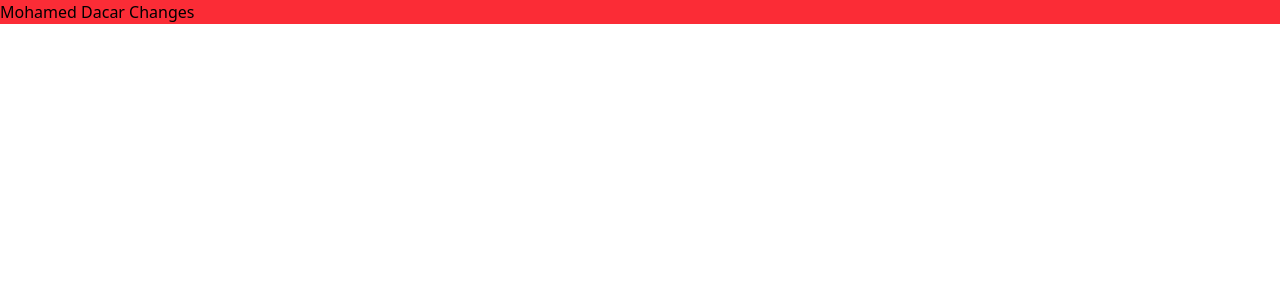
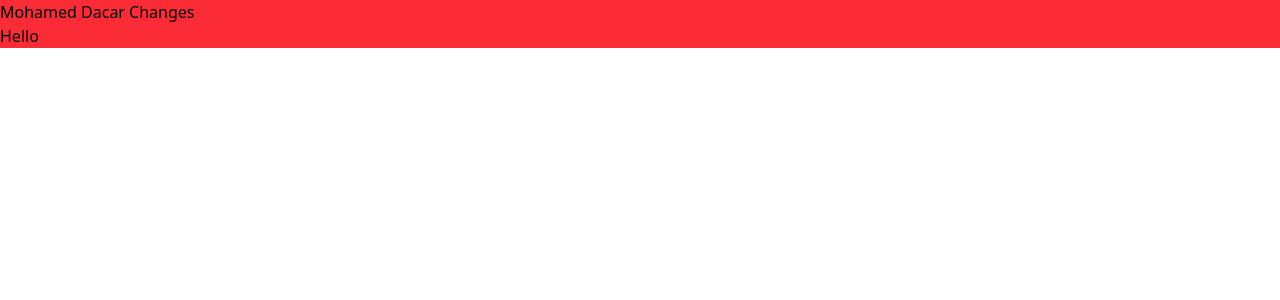
Before and after one commit to sajibkhandev/Collaboration-Finsweet-2401, a React app: page / in a window 1280 px wide. Shown: the top 300 px of the page. Built offline with nearby package versions, Linux system fonts and the light colour scheme; the HTML template or start-up script is replaced by a standard one.

Commit message:
dacar changes

```diff
--- a/src/App.jsx
+++ b/src/App.jsx
@@ -2,7 +2,10 @@ import React from 'react'
 
 const App = () => {
   return (
-    <div className='bg-red-500'>Mohamed Dacar Changes</div>
+    <div className='bg-red-500'>
+      <h1>Mohamed Dacar Changes</h1>
+      <p>Hello</p>
+    </div>
   )
 }
 
```
